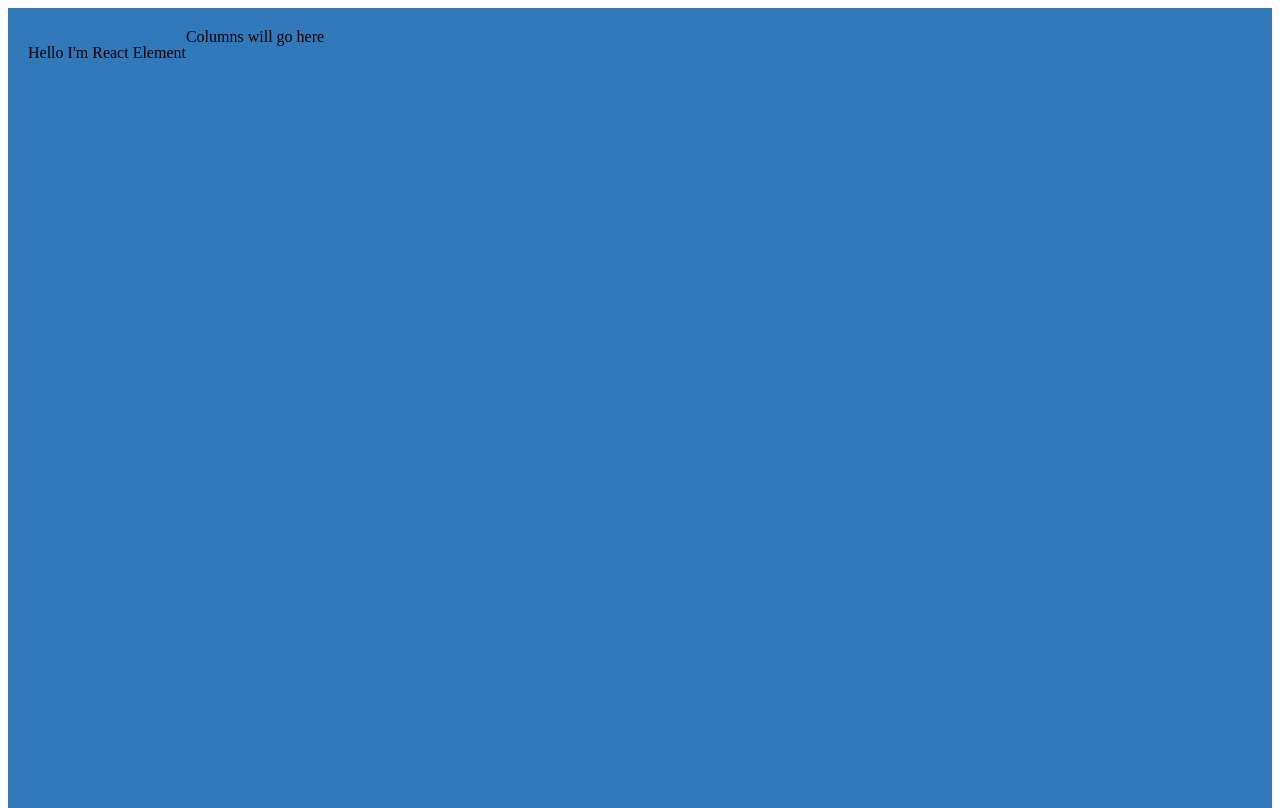
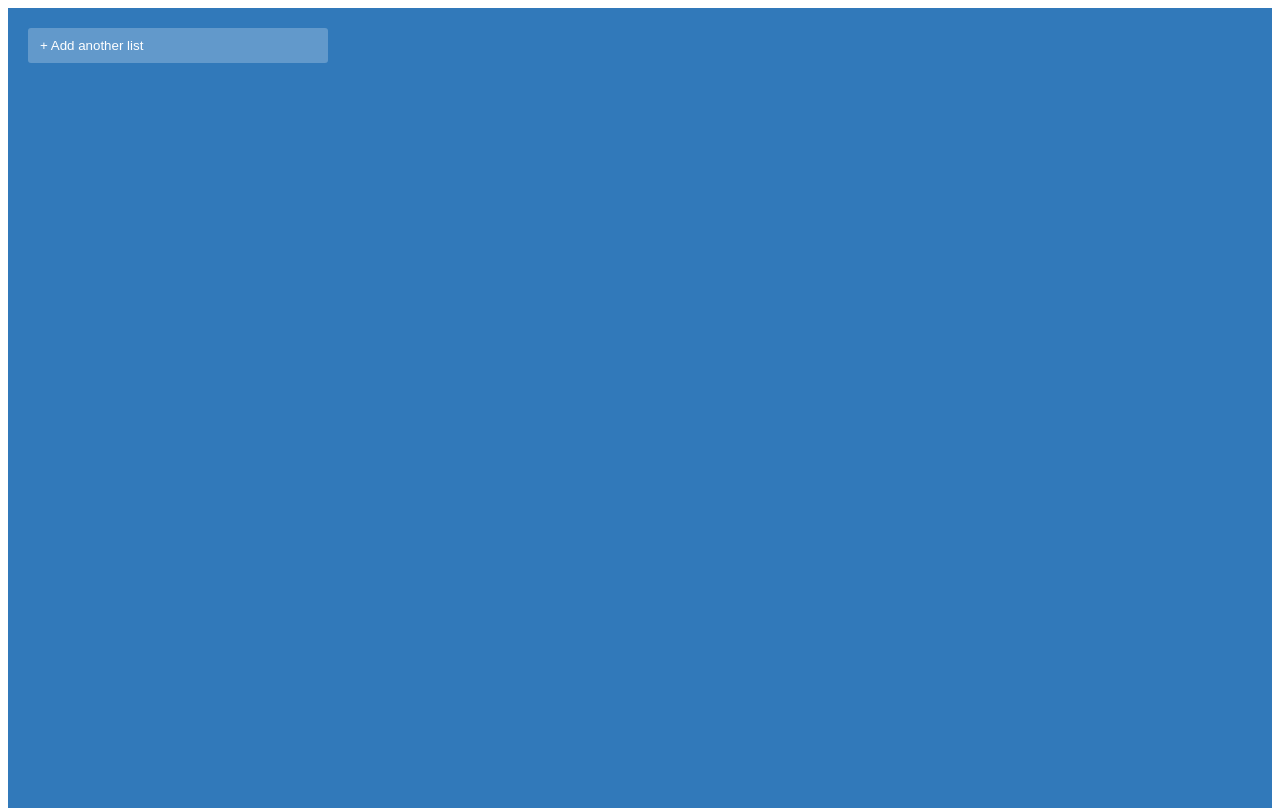
Before and after one commit to MaxBQ/trello-clone, a React (Create React App) app: page / in a window 1280 px wide. Built offline with nearby package versions, Linux system fonts and the light colour scheme.

Commit message:
fix styled NewItemButton

```diff
--- a/src/AddNewItem.tsx
+++ b/src/AddNewItem.tsx
@@ -4,13 +4,13 @@ import { AddItemButton } from "./styles";
 
 type AddNewItemProps = {
 	onAdd(text: string): void;
-	toolingButtonText: string;
+	toggleButtonText: string;
 	dark?: boolean;
 };
 
 export const AddNewItem = (props: AddNewItemProps) => {
 	const [showFrom, setShowFrom] = useState(false);
-	const { onAdd, toolingButtonText, dark } = props;
+	const { onAdd, toggleButtonText, dark } = props;
 
 	if (showFrom) {
 		return (
@@ -25,7 +25,7 @@ export const AddNewItem = (props: AddNewItemProps) => {
 
 	return (
 		<AddItemButton dark={dark} onClick={() => setShowFrom(true)}>
-			{toolingButtonText}
+			{toggleButtonText}
 		</AddItemButton>
 	);
 };
--- a/src/App.tsx
+++ b/src/App.tsx
@@ -1,8 +1,13 @@
-import { FC, PropsWithChildren } from "react";
 import { Column } from "./Column";
 import { Card } from "./Card";
+
 import { AppContainer } from "./styles";
+import { AddNewItem } from "./AddNewItem";
 
-export const App: FC<PropsWithChildren> = ({ children }) => {
-	return <AppContainer>{children}Columns will go here</AppContainer>;
+export const App = () => {
+	return (
+		<AppContainer>
+			<AddNewItem toggleButtonText='+ Add another list' onAdd={console.log} />
+		</AppContainer>
+	);
 };
--- a/src/index.tsx
+++ b/src/index.tsx
@@ -8,9 +8,7 @@ const root = ReactDOM.createRoot(
 );
 root.render(
 	<React.StrictMode>
-		<App>
-			<p>Hello I'm React Element</p>
-		</App>
+		<App />
 	</React.StrictMode>
 );
 
--- a/src/styles.ts
+++ b/src/styles.ts
@@ -66,6 +66,7 @@ box-shadow: none;
 color: #fff;
 padding: 6px 12px;
 align-items: center;
+cursor: pointer;
 `
 
 export const NewItemInput = styled.input`
@@ -75,4 +76,8 @@ border: none;
 margin-bottom: 0.5rem;
 padding: 0.5rem 1rem;
 width: 100%;
+&:focus{
+        outline: none;
+    }
+
 `
```
